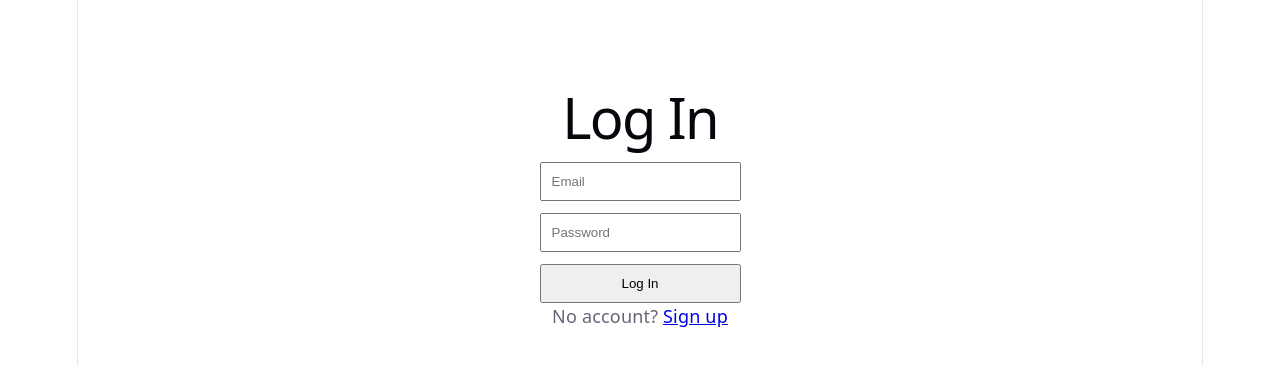
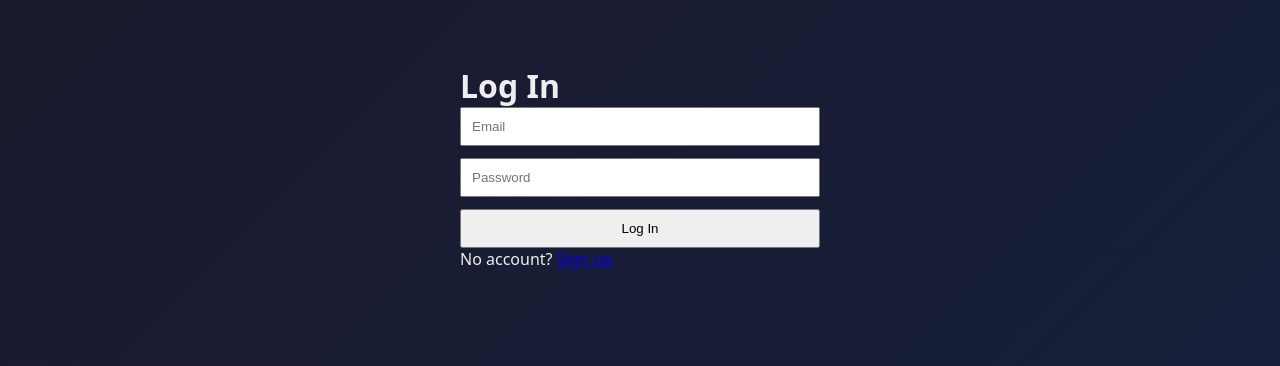
Before and after one commit to Steelyhands/movieapp, a React (Vite) app: page /login in a window 1280 px wide. Shown: the top 366 px of the page. Built offline with nearby package versions, Linux system fonts and the light colour scheme; no server answers.

Commit message:
Add movie list with random picker animation

```diff
--- a/src/index.css
+++ b/src/index.css
@@ -1,111 +1,168 @@
-:root {
-  --text: #6b6375;
-  --text-h: #08060d;
-  --bg: #fff;
-  --border: #e5e4e7;
-  --code-bg: #f4f3ec;
-  --accent: #aa3bff;
-  --accent-bg: rgba(170, 59, 255, 0.1);
-  --accent-border: rgba(170, 59, 255, 0.5);
-  --social-bg: rgba(244, 243, 236, 0.5);
-  --shadow:
-    rgba(0, 0, 0, 0.1) 0 10px 15px -3px, rgba(0, 0, 0, 0.05) 0 4px 6px -2px;
+* { box-sizing: border-box; margin: 0; padding: 0; }
 
-  --sans: system-ui, 'Segoe UI', Roboto, sans-serif;
-  --heading: system-ui, 'Segoe UI', Roboto, sans-serif;
-  --mono: ui-monospace, Consolas, monospace;
-
-  font: 18px/145% var(--sans);
-  letter-spacing: 0.18px;
-  color-scheme: light dark;
-  color: var(--text);
-  background: var(--bg);
-  font-synthesis: none;
-  text-rendering: optimizeLegibility;
-  -webkit-font-smoothing: antialiased;
-  -moz-osx-font-smoothing: grayscale;
-
-  @media (max-width: 1024px) {
-    font-size: 16px;
-  }
+body {
+  font-family: system-ui, -apple-system, sans-serif;
+  background: linear-gradient(135deg, #1a1a2e, #16213e);
+  color: #eee;
+  min-height: 100vh;
 }
 
-@media (prefers-color-scheme: dark) {
-  :root {
-    --text: #9ca3af;
-    --text-h: #f3f4f6;
-    --bg: #16171d;
-    --border: #2e303a;
-    --code-bg: #1f2028;
-    --accent: #c084fc;
-    --accent-bg: rgba(192, 132, 252, 0.15);
-    --accent-border: rgba(192, 132, 252, 0.5);
-    --social-bg: rgba(47, 48, 58, 0.5);
-    --shadow:
-      rgba(0, 0, 0, 0.4) 0 10px 15px -3px, rgba(0, 0, 0, 0.25) 0 4px 6px -2px;
-  }
-
-  #social .button-icon {
-    filter: invert(1) brightness(2);
-  }
+.container {
+  max-width: 600px;
+  margin: 0 auto;
+  padding: 30px 20px;
 }
 
-body {
-  margin: 0;
+.header {
+  display: flex;
+  justify-content: space-between;
+  align-items: center;
+  margin-bottom: 8px;
+}
+.header h1 { font-size: 1.6rem; }
+
+.logout {
+  background: #2a2a4a;
+  color: #eee;
+  border: none;
+  padding: 8px 14px;
+  border-radius: 8px;
+  cursor: pointer;
+  font-size: 0.9rem;
+}
+.logout:hover { background: #3a3a5a; }
+
+.user-line {
+  font-size: 0.85rem;
+  color: #888;
+  margin-bottom: 24px;
 }
 
-#root {
-  width: 1126px;
-  max-width: 100%;
-  margin: 0 auto;
-  text-align: center;
-  border-inline: 1px solid var(--border);
-  min-height: 100svh;
+.add-form { display: flex; gap: 8px; margin-bottom: 24px; }
+.add-form input {
+  flex: 1;
+  padding: 12px;
+  border-radius: 8px;
+  border: 1px solid #333;
+  background: #0f0f22;
+  color: #eee;
+  font-size: 1rem;
+}
+.add-form input:focus { outline: 1px solid #6c5ce7; }
+.add-form button {
+  padding: 12px 20px;
+  border-radius: 8px;
+  border: none;
+  background: #6c5ce7;
+  color: #fff;
+  font-size: 1rem;
+  font-weight: 600;
+  cursor: pointer;
+}
+.add-form button:hover { background: #5a4bd1; }
+
+.roulette-box {
   display: flex;
   flex-direction: column;
-  box-sizing: border-box;
+  align-items: center;
+  gap: 16px;
+  margin-bottom: 30px;
 }
 
-h1,
-h2 {
-  font-family: var(--heading);
-  font-weight: 500;
-  color: var(--text-h);
+.movie-card {
+  width: 100%;
+  min-height: 110px;
+  display: flex;
+  align-items: center;
+  justify-content: center;
+  font-size: 1.5rem;
+  font-weight: 700;
+  text-align: center;
+  background: linear-gradient(135deg, #2d3561, #1e1e3a);
+  border-radius: 16px;
+  padding: 20px;
+  border: 2px solid #6c5ce7;
+  box-shadow: 0 8px 30px rgba(108, 92, 231, 0.3);
+}
+.movie-card.placeholder {
+  color: #666;
+  font-size: 1rem;
+  font-weight: 400;
+  border-color: #333;
+  box-shadow: none;
 }
 
-h1 {
-  font-size: 56px;
-  letter-spacing: -1.68px;
-  margin: 32px 0;
-  @media (max-width: 1024px) {
-    font-size: 36px;
-    margin: 20px 0;
-  }
+.movie-card.spinning {
+  animation: flicker 0.08s infinite;
 }
-h2 {
-  font-size: 24px;
-  line-height: 118%;
-  letter-spacing: -0.24px;
-  margin: 0 0 8px;
-  @media (max-width: 1024px) {
-    font-size: 20px;
-  }
-}
-p {
-  margin: 0;
+.movie-card.winner {
+  animation:
+    pop 0.6s cubic-bezier(0.34, 1.56, 0.64, 1),
+    glow 1.5s ease-in-out infinite alternate;
 }
 
-code,
-.counter {
-  font-family: var(--mono);
-  display: inline-flex;
-  border-radius: 4px;
-  color: var(--text-h);
+@keyframes flicker {
+  0%   { transform: scale(0.97); opacity: 0.85; }
+  50%  { transform: scale(1.02); opacity: 1; }
+  100% { transform: scale(0.97); opacity: 0.85; }
 }
 
-code {
-  font-size: 15px;
-  line-height: 135%;
-  padding: 4px 8px;
-  background: var(--code-bg);
+@keyframes pop {
+  0%   { transform: scale(0.5) rotate(-8deg); opacity: 0; }
+  60%  { transform: scale(1.15) rotate(4deg); opacity: 1; }
+  100% { transform: scale(1) rotate(0); }
 }
+
+@keyframes glow {
+  from { box-shadow: 0 8px 30px rgba(108, 92, 231, 0.4); }
+  to   { box-shadow: 0 8px 50px rgba(108, 92, 231, 0.9); }
+}
+
+.spin-btn {
+  padding: 14px 28px;
+  font-size: 1.1rem;
+  font-weight: 700;
+  background: linear-gradient(135deg, #6c5ce7, #a29bfe);
+  color: #fff;
+  border: none;
+  border-radius: 12px;
+  cursor: pointer;
+  transition: 0.2s;
+}
+.spin-btn:hover:not(:disabled) {
+  transform: translateY(-2px);
+  box-shadow: 0 6px 20px rgba(108, 92, 231, 0.5);
+}
+.spin-btn:disabled { opacity: 0.5; cursor: not-allowed; }
+
+.movie-list {
+  list-style: none;
+  display: flex;
+  flex-direction: column;
+  gap: 8px;
+}
+.movie-list li {
+  display: flex;
+  justify-content: space-between;
+  align-items: center;
+  padding: 12px 16px;
+  background: #1e1e3a;
+  border-radius: 10px;
+}
+.movie-list li span { word-break: break-word; }
+.movie-list li button {
+  background: transparent;
+  border: none;
+  color: #ff6b6b;
+  font-size: 1.2rem;
+  cursor: pointer;
+  padding: 0 6px;
+}
+.movie-list li button:hover { color: #ff3b3b; }
+
+.empty {
+  text-align: center;
+  color: #666;
+  margin-top: 20px;
+  font-size: 0.9rem;
+}
--- a/src/pages/Home.jsx
+++ b/src/pages/Home.jsx
@@ -1,18 +1,118 @@
+import { useEffect, useState } from 'react'
+import { supabase } from '../supabaseClient'
 import { useAuth } from '../AuthContext'
 
 export default function Home() {
   const { user, signOut } = useAuth()
+  const [movies, setMovies] = useState([])
+  const [title, setTitle] = useState('')
+  const [selected, setSelected] = useState(null)
+  const [spinning, setSpinning] = useState(false)
+  const [loading, setLoading] = useState(true)
+
+  async function loadMovies() {
+    setLoading(true)
+    const { data, error } = await supabase
+      .from('movies')
+      .select('*')
+      .order('created_at', { ascending: false })
+    if (!error) setMovies(data ?? [])
+    setLoading(false)
+  }
+
+  useEffect(() => {
+    loadMovies()
+  }, [])
+
+  async function addMovie(e) {
+    e.preventDefault()
+    const trimmed = title.trim()
+    if (!trimmed) return
+    const { error } = await supabase
+      .from('movies')
+      .insert({ title: trimmed, user_id: user.id })
+    if (!error) {
+      setTitle('')
+      loadMovies()
+    }
+  }
+
+  async function removeMovie(id) {
+    await supabase.from('movies').delete().eq('id', id)
+    loadMovies()
+  }
+
+  function pickRandom() {
+    if (movies.length === 0) return
+    setSpinning(true)
+    setSelected(null)
+
+    let count = 0
+    const totalTicks = 15 + Math.floor(Math.random() * 10)
+    const interval = setInterval(() => {
+      setSelected(movies[Math.floor(Math.random() * movies.length)])
+      count++
+      if (count >= totalTicks) {
+        clearInterval(interval)
+        setSpinning(false)
+      }
+    }, 80)
+  }
 
   return (
-    <div style={{ maxWidth: 600, margin: '4rem auto', fontFamily: 'system-ui' }}>
-      <h1>🎬 MovieApp</h1>
-      <p>Logged in as: <strong>{user?.email}</strong></p>
-      <button onClick={signOut} style={{ padding: '8px 16px', marginTop: 20 }}>
-        Log Out
-      </button>
-      <p style={{ marginTop: 40, color: '#888' }}>
-        Your movie list will go here next.
-      </p>
+    <div className="container">
+      <div className="header">
+        <h1>🎬 MovieApp</h1>
+        <button onClick={signOut} className="logout">Log out</button>
+      </div>
+
+      <p className="user-line">Logged in as {user?.email}</p>
+
+      <form onSubmit={addMovie} className="add-form">
+        <input
+          value={title}
+          onChange={e => setTitle(e.target.value)}
+          placeholder="Add a movie..."
+        />
+        <button type="submit">Add</button>
+      </form>
+
+      <div className="roulette-box">
+        {selected ? (
+          <div
+            key={selected.id + Math.random()}
+            className={`movie-card ${spinning ? 'spinning' : 'winner'}`}
+          >
+            {selected.title}
+          </div>
+        ) : (
+          <div className="movie-card placeholder">
+            {movies.length === 0
+              ? 'Add some movies to get started'
+              : 'Click below to spin'}
+          </div>
+        )}
+        <button
+          onClick={pickRandom}
+          disabled={spinning || movies.length === 0}
+          className="spin-btn"
+        >
+          {spinning ? 'Spinning...' : '🎲 Pick a Random Movie'}
+        </button>
+      </div>
+
+      <ul className="movie-list">
+        {loading && <p className="empty">Loading...</p>}
+        {!loading && movies.length === 0 && (
+          <p className="empty">No movies yet. Add one above.</p>
+        )}
+        {movies.map(m => (
+          <li key={m.id}>
+            <span>{m.title}</span>
+            <button onClick={() => removeMovie(m.id)}>✕</button>
+          </li>
+        ))}
+      </ul>
     </div>
   )
 }
```
